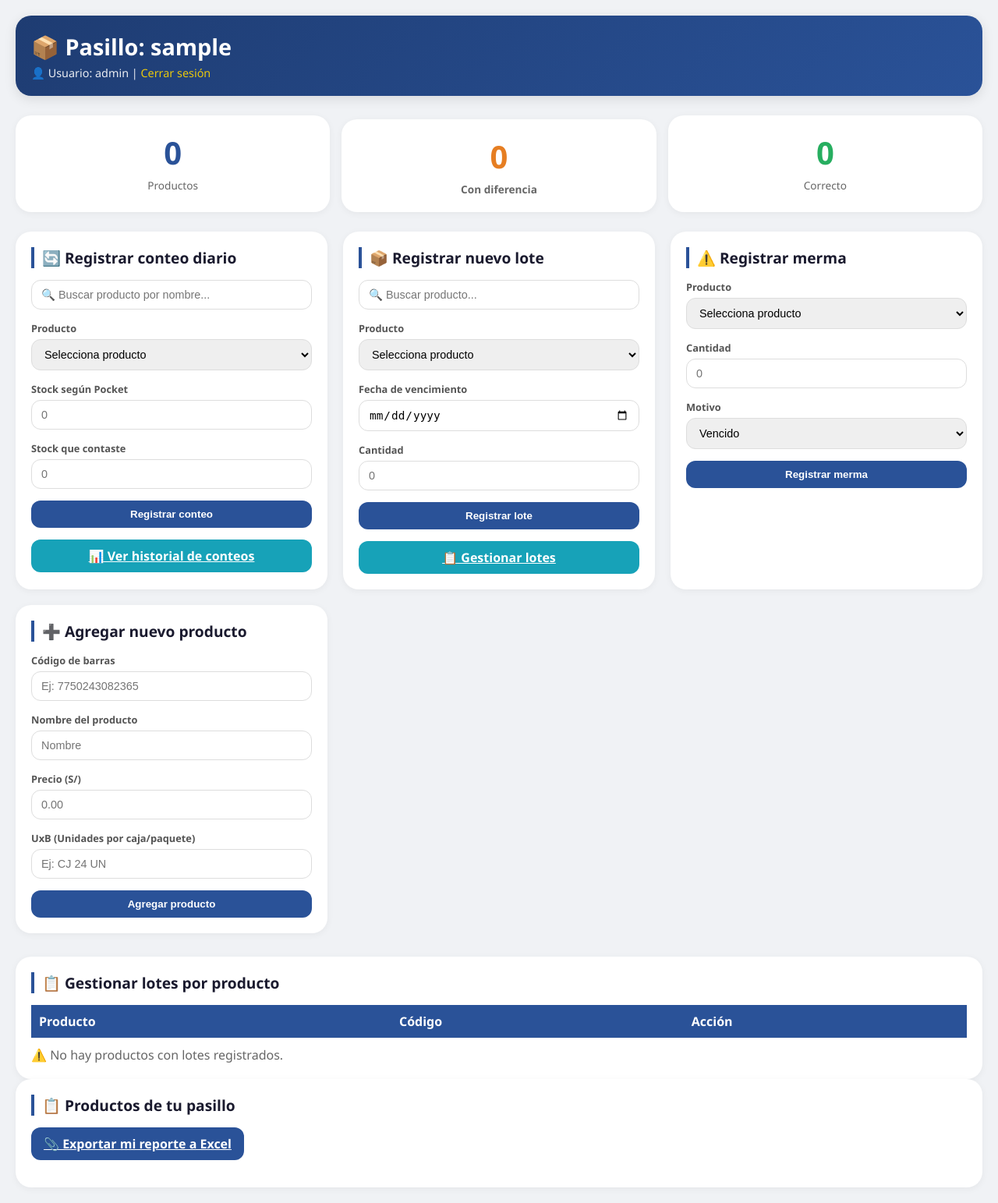
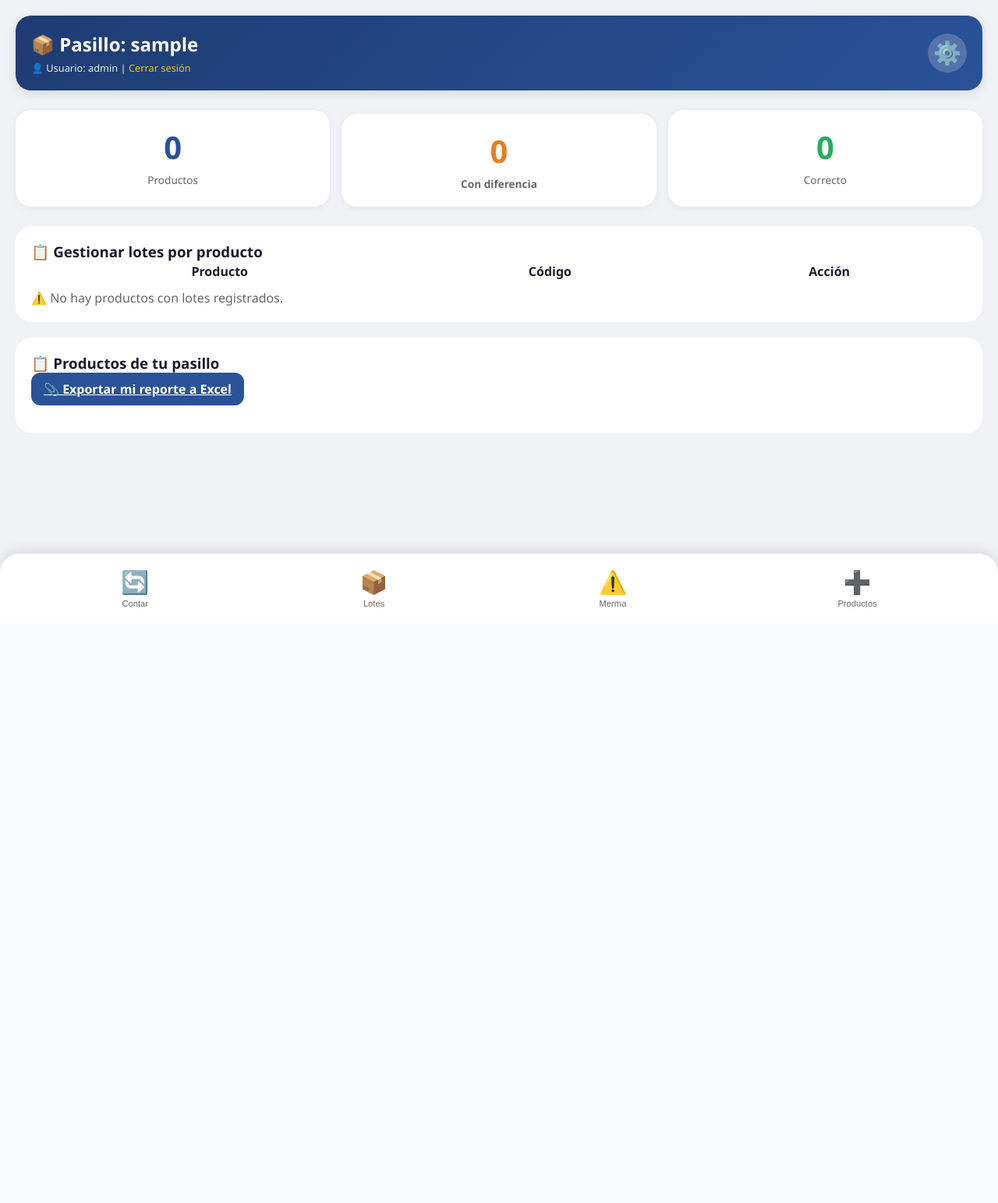
Before and after one commit to Danielblin/control-mass, a Flask app: page /user_pasillo in a window 1280 px wide. Shown: the whole page at 78% size. After the commit the page ends 778 px from the top, so only its background shows below. Run offline with Flask 3, Linux system fonts and the light colour scheme; a user stored in the database is signed in; data comes from the database, SQL or seed files in the repository; lists and menus that the app fills with data are empty.

Commit message:
Diseño con menú inferior y modales

```diff
--- a/templates/user_pasillo.html
+++ b/templates/user_pasillo.html
@@ -15,10 +15,11 @@
             font-family: 'Segoe UI', Tahoma, Geneva, Verdana, sans-serif;
             background: #f0f2f5;
             padding: 20px;
+            padding-bottom: 80px; /* Espacio para el menú inferior */
             color: #1a1a2e;
         }
 
-        /* Header */
+        /* Header con botón de ajustes */
         .header {
             background: linear-gradient(135deg, #1e3c72 0%, #2a5298 100%);
             color: white;
@@ -26,21 +27,43 @@
             border-radius: 20px;
             margin-bottom: 25px;
             box-shadow: 0 4px 15px rgba(0,0,0,0.1);
+            display: flex;
+            justify-content: space-between;
+            align-items: center;
         }
 
         .header h1 {
-            font-size: 1.8rem;
+            font-size: 1.5rem;
             margin-bottom: 5px;
         }
 
         .header p {
             opacity: 0.9;
-            font-size: 0.9rem;
+            font-size: 0.8rem;
         }
 
         .header a {
             color: #ffd700;
             text-decoration: none;
+        }
+
+        .settings-btn {
+            background: rgba(255,255,255,0.2);
+            border: none;
+            font-size: 1.8rem;
+            cursor: pointer;
+            padding: 10px;
+            border-radius: 50%;
+            width: 50px;
+            height: 50px;
+            display: flex;
+            align-items: center;
+            justify-content: center;
+            transition: background 0.2s;
+        }
+
+        .settings-btn:hover {
+            background: rgba(255,255,255,0.3);
         }
 
         /* Tarjetas de estadísticas */
@@ -58,6 +81,7 @@
             text-align: center;
             box-shadow: 0 2px 10px rgba(0,0,0,0.05);
             transition: transform 0.2s;
+            cursor: pointer;
         }
 
         .stat-card:hover {
@@ -97,91 +121,6 @@
         .alert ul {
             margin-left: 20px;
             color: #856404;
-        }
-
-        /* Grid de formularios */
-        .form-grid {
-            display: grid;
-            grid-template-columns: repeat(auto-fit, minmax(350px, 1fr));
-            gap: 20px;
-            margin-bottom: 30px;
-        }
-
-        .card {
-            background: white;
-            padding: 20px;
-            border-radius: 20px;
-            box-shadow: 0 2px 10px rgba(0,0,0,0.05);
-            transition: box-shadow 0.2s;
-        }
-
-        .card:hover {
-            box-shadow: 0 5px 20px rgba(0,0,0,0.1);
-        }
-
-        .card h3 {
-            margin-bottom: 15px;
-            font-size: 1.2rem;
-            border-left: 4px solid #2a5298;
-            padding-left: 10px;
-        }
-
-        .form-group {
-            margin-bottom: 15px;
-        }
-
-        label {
-            display: block;
-            font-size: 0.8rem;
-            font-weight: 600;
-            margin-bottom: 5px;
-            color: #555;
-        }
-
-        input, select {
-            width: 100%;
-            padding: 10px 12px;
-            border: 1px solid #ddd;
-            border-radius: 12px;
-            font-size: 0.9rem;
-            transition: border 0.2s;
-        }
-
-        input:focus, select:focus {
-            outline: none;
-            border-color: #2a5298;
-        }
-
-        .btn {
-            padding: 10px 16px;
-            border: none;
-            border-radius: 12px;
-            cursor: pointer;
-            font-weight: 600;
-            transition: background 0.2s, transform 0.1s;
-            display: inline-block;
-            text-align: center;
-        }
-
-        .btn-primary { background: #2a5298; color: white; }
-        .btn-primary:hover { background: #1e3c72; }
-
-        .btn-info { background: #17a2b8; color: white; }
-        .btn-info:hover { background: #138496; }
-
-        .btn-warning { background: #f39c12; color: white; }
-        .btn-warning:hover { background: #e67e22; }
-
-        .btn-danger { background: #e74c3c; color: white; }
-        .btn-danger:hover { background: #c0392b; }
-
-        .btn-sm {
-            padding: 5px 12px;
-            font-size: 0.8rem;
-        }
-
-        .search-box {
-            margin-bottom: 15px;
         }
 
         /* Lista de productos estilo tarjeta */
@@ -251,58 +190,164 @@
             gap: 8px;
         }
 
-        /* Tablas responsivas */
-        .table-responsive {
-            overflow-x: auto;
+        .btn {
+            padding: 10px 16px;
+            border: none;
+            border-radius: 12px;
+            cursor: pointer;
+            font-weight: 600;
+            transition: background 0.2s, transform 0.1s;
+            display: inline-block;
+            text-align: center;
         }
 
-        table {
-            width: 100%;
-            border-collapse: collapse;
+        .btn-primary { background: #2a5298; color: white; }
+        .btn-primary:hover { background: #1e3c72; }
+
+        .btn-danger { background: #e74c3c; color: white; }
+        .btn-danger:hover { background: #c0392b; }
+
+        .btn-sm { padding: 5px 12px; font-size: 0.8rem; }
+
+        /* Menú inferior fijo */
+        .bottom-menu {
+            position: fixed;
+            bottom: 0;
+            left: 0;
+            right: 0;
+            background: white;
+            display: flex;
+            justify-content: space-around;
+            padding: 12px 20px;
+            box-shadow: 0 -4px 15px rgba(0,0,0,0.1);
+            border-radius: 25px 25px 0 0;
+            z-index: 100;
         }
 
-        th, td {
-            padding: 10px;
-            text-align: left;
-            border-bottom: 1px solid #eee;
+        .menu-item {
+            display: flex;
+            flex-direction: column;
+            align-items: center;
+            background: none;
+            border: none;
+            cursor: pointer;
+            padding: 8px 12px;
+            border-radius: 12px;
+            transition: background 0.2s;
         }
 
-        th {
-            background: #2a5298;
-            color: white;
+        .menu-item:hover {
+            background: #f0f2f5;
+        }
+
+        .menu-icon {
+            font-size: 1.8rem;
+        }
+
+        .menu-label {
+            font-size: 0.7rem;
+            margin-top: 4px;
+            color: #666;
+        }
+
+        .menu-item.active .menu-label {
+            color: #2a5298;
+            font-weight: bold;
+        }
+
+        /* Modal */
+        .modal {
+            display: none;
+            position: fixed;
+            top: 0;
+            left: 0;
+            right: 0;
+            bottom: 0;
+            background: rgba(0,0,0,0.5);
+            z-index: 200;
+            justify-content: center;
+            align-items: center;
+            padding: 20px;
+        }
+
+        .modal-content {
+            background: white;
+            border-radius: 28px;
+            padding: 24px;
+            max-width: 500px;
+            width: 100%;
+            max-height: 90vh;
+            overflow-y: auto;
+            position: relative;
+        }
+
+        .modal-header {
+            display: flex;
+            justify-content: space-between;
+            align-items: center;
+            margin-bottom: 20px;
+        }
+
+        .modal-header h3 {
+            font-size: 1.3rem;
+            border-left: 4px solid #2a5298;
+            padding-left: 10px;
+        }
+
+        .close-modal {
+            background: none;
+            border: none;
+            font-size: 1.8rem;
+            cursor: pointer;
+            color: #666;
+        }
+
+        .form-group {
+            margin-bottom: 15px;
+        }
+
+        label {
+            display: block;
+            font-size: 0.8rem;
+            font-weight: 600;
+            margin-bottom: 5px;
+            color: #555;
+        }
+
+        input, select {
+            width: 100%;
+            padding: 10px 12px;
+            border: 1px solid #ddd;
+            border-radius: 12px;
+            font-size: 0.9rem;
+        }
+
+        input:focus, select:focus {
+            outline: none;
+            border-color: #2a5298;
+        }
+
+        .search-box {
+            margin-bottom: 15px;
         }
 
         /* Responsive */
         @media (max-width: 768px) {
-            body { padding: 12px; }
-            .form-grid { grid-template-columns: 1fr; }
+            body { padding: 12px; padding-bottom: 80px; }
             .producto-card { flex-direction: column; align-items: flex-start; gap: 10px; }
             .producto-acciones { width: 100%; justify-content: flex-end; }
+            .stat-number { font-size: 1.8rem; }
         }
     </style>
-    <script>
-        function filtrarProductos() {
-            let input = document.getElementById('buscador').value.toLowerCase();
-            let items = document.getElementsByClassName('producto-select');
-            for (let i = 0; i < items.length; i++) {
-                let texto = items[i].textContent.toLowerCase();
-                items[i].style.display = texto.includes(input) ? '' : 'none';
-            }
-        }
-        function filtrarProductosLotes() {
-            let input = document.getElementById('buscadorLotes').value.toLowerCase();
-            let items = document.getElementsByClassName('producto-lote');
-            for (let i = 0; i < items.length; i++) {
-                let texto = items[i].textContent.toLowerCase();
-                items[i].style.display = texto.includes(input) ? '' : 'none';
-            }
-        }
-    </script>
 </head>
 <body>
+    <!-- Header con ajustes -->
     <div class="header">
+        <div>
             <h1>📦 Pasillo: {{ pasillo }}</h1>
-        <p>👤 Usuario: {{ usuario }} | <a href="/logout">Cerrar sesión</a></p>
+            <p>👤 Usuario: {{ usuario }} | <a href="/logout" style="color:#ffd700;">Cerrar sesión</a></p>
+        </div>
+        <button class="settings-btn" onclick="alert('⚙️ Ajustes en desarrollo')">⚙️</button>
     </div>
 
     <!-- Estadísticas -->
@@ -329,13 +374,93 @@
     </div>
     {% endif %}
 
-    <!-- Formularios en grid -->
-    <div class="form-grid">
-        <!-- Registrar conteo -->
-        <div class="card">
+    <!-- Gestión de lotes -->
+    <div id="gestion-lotes" class="card" style="background:white; padding:20px; border-radius:20px; margin-bottom:20px;">
+        <h3>📋 Gestionar lotes por producto</h3>
+        <div class="table-responsive">
+            <table style="width:100%">
+                <thead>
+                    <tr><th>Producto</th><th>Código</th><th>Acción</th></tr>
+                </thead>
+                <tbody>
+                    {% for p in productos_con_lotes %}
+                    <tr>
+                        <td>{{ p[1] }}</td>
+                        <td><span class="codigo-barras">{{ p[0] }}</span></td>
+                        <td><a href="/gestionar_lotes/{{ p[0] }}" class="btn btn-primary btn-sm">📦 Gestionar lotes</a></td>
+                    </tr>
+                    {% endfor %}
+                </tbody>
+            </table>
+        </div>
+        {% if productos_con_lotes|length == 0 %}
+        <p style="margin-top:10px; color:#666;">⚠️ No hay productos con lotes registrados.</p>
+        {% endif %}
+    </div>
+
+    <!-- Lista de productos -->
+    <div class="card" style="background:white; padding:20px; border-radius:20px;">
+        <h3>📋 Productos de tu pasillo</h3>
+        <div style="margin-bottom:15px;">
+            <a href="/exportar_excel" class="btn btn-primary">📎 Exportar mi reporte a Excel</a>
+        </div>
+        <div class="productos-grid">
+            {% for p in productos %}
+            <div class="producto-card">
+                <div class="producto-info">
+                    <div class="producto-nombre">{{ p[1] }}</div>
+                    <div class="producto-detalle">
+                        <span>💰 S/ {{ p[2] }}</span>
+                        <span>📦 {{ p[3] if p[3] else 'No registrado' }}</span>
+                        <span>🎯 <span class="stock-actual">{{ p[4] }} unidades</span></span>
+                    </div>
+                    <div class="diferencia
+                        {% if p[5] < 0 %}negativa
+                        {% elif p[5] > 0 %}positiva
+                        {% else %}cero{% endif %}">
+                        {% if p[5] < 0 %}
+                            🔻 {{ p[5] }} (faltante)
+                        {% elif p[5] > 0 %}
+                            🔺 +{{ p[5] }} (sobrante)
+                        {% else %}
+                            ✅ 0 (correcto)
+                        {% endif %}
+                    </div>
+                </div>
+                <div class="producto-acciones">
+                    <a href="/eliminar_producto/{{ p[0] }}" class="btn btn-danger btn-sm" onclick="return confirm('¿Eliminar este producto y todos sus registros?')">🗑️ Eliminar</a>
+                </div>
+            </div>
+            {% endfor %}
+        </div>
+    </div>
+
+    <!-- Menú inferior -->
+    <div class="bottom-menu">
+        <button class="menu-item" onclick="abrirModal('conteo')">
+            <div class="menu-icon">🔄</div>
+            <div class="menu-label">Contar</div>
+        </button>
+        <button class="menu-item" onclick="abrirModal('lote')">
+            <div class="menu-icon">📦</div>
+            <div class="menu-label">Lotes</div>
+        </button>
+        <button class="menu-item" onclick="abrirModal('merma')">
+            <div class="menu-icon">⚠️</div>
+            <div class="menu-label">Merma</div>
+        </button>
+        <button class="menu-item" onclick="abrirModal('producto')">
+            <div class="menu-icon">➕</div>
+            <div class="menu-label">Productos</div>
+        </button>
+    </div>
+
+    <!-- MODAL: Registrar conteo -->
+    <div id="modal-conteo" class="modal">
+        <div class="modal-content">
+            <div class="modal-header">
                 <h3>🔄 Registrar conteo diario</h3>
-            <div class="search-box">
-                <input type="text" id="buscador" onkeyup="filtrarProductos()" placeholder="🔍 Buscar producto por nombre...">
+                <button class="close-modal" onclick="cerrarModal('conteo')">✖</button>
             </div>
             <form method="POST" action="/registrar_conteo">
                 <div class="form-group">
@@ -343,7 +468,7 @@
                     <select name="codigo" required>
                         <option value="">Selecciona producto</option>
                         {% for p in productos %}
-                        <option class="producto-select" value="{{ p[0] }}">{{ p[1] }} ({{ p[0] }})</option>
+                        <option value="{{ p[0] }}">{{ p[1] }} ({{ p[0] }})</option>
                         {% endfor %}
                     </select>
                 </div>
@@ -358,15 +483,17 @@
                 <button type="submit" class="btn btn-primary" style="width:100%">Registrar conteo</button>
             </form>
             <div style="margin-top:15px; text-align:center;">
-                <a href="/ver_conteos" class="btn btn-info" style="width:100%">📊 Ver historial de conteos</a>
+                <a href="/ver_conteos" class="btn btn-info" style="background:#17a2b8; color:white; padding:10px; border-radius:12px; text-decoration:none;">📊 Ver historial de conteos</a>
+            </div>
         </div>
     </div>
 
-        <!-- Registrar lote -->
-        <div class="card">
+    <!-- MODAL: Registrar lote -->
+    <div id="modal-lote" class="modal">
+        <div class="modal-content">
+            <div class="modal-header">
                 <h3>📦 Registrar nuevo lote</h3>
-            <div class="search-box">
-                <input type="text" id="buscadorLotes" onkeyup="filtrarProductosLotes()" placeholder="🔍 Buscar producto...">
+                <button class="close-modal" onclick="cerrarModal('lote')">✖</button>
             </div>
             <form method="POST" action="/registrar_lote">
                 <div class="form-group">
@@ -374,7 +501,7 @@
                     <select name="codigo" required>
                         <option value="">Selecciona producto</option>
                         {% for p in productos %}
-                        <option class="producto-lote" value="{{ p[0] }}">{{ p[1] }} ({{ p[0] }})</option>
+                        <option value="{{ p[0] }}">{{ p[1] }} ({{ p[0] }})</option>
                         {% endfor %}
                     </select>
                 </div>
@@ -388,14 +515,16 @@
                 </div>
                 <button type="submit" class="btn btn-primary" style="width:100%">Registrar lote</button>
             </form>
-            <div style="margin-top:15px; text-align:center;">
-                <a href="#gestion-lotes" class="btn btn-info" style="width:100%">📋 Gestionar lotes</a>
         </div>
     </div>
 
-        <!-- Registrar merma -->
-        <div class="card">
+    <!-- MODAL: Registrar merma -->
+    <div id="modal-merma" class="modal">
+        <div class="modal-content">
+            <div class="modal-header">
                 <h3>⚠️ Registrar merma</h3>
+                <button class="close-modal" onclick="cerrarModal('merma')">✖</button>
+            </div>
             <form method="POST" action="/registrar_merma">
                 <div class="form-group">
                     <label>Producto</label>
@@ -421,10 +550,15 @@
                 <button type="submit" class="btn btn-primary" style="width:100%">Registrar merma</button>
             </form>
         </div>
+    </div>
 
-        <!-- Agregar producto -->
-        <div class="card">
+    <!-- MODAL: Agregar producto -->
+    <div id="modal-producto" class="modal">
+        <div class="modal-content">
+            <div class="modal-header">
                 <h3>➕ Agregar nuevo producto</h3>
+                <button class="close-modal" onclick="cerrarModal('producto')">✖</button>
+            </div>
             <form method="POST" action="/agregar_producto">
                 <div class="form-group">
                     <label>Código de barras</label>
@@ -448,66 +582,19 @@
         </div>
     </div>
 
-    <!-- Gestión de lotes -->
-    <div id="gestion-lotes" class="card">
-        <h3>📋 Gestionar lotes por producto</h3>
-        <div class="table-responsive">
-            <table style="width:100%">
-                <thead>
-                    <tr><th>Producto</th><th>Código</th><th>Acción</th></tr>
-                </thead>
-                <tbody>
-                    {% for p in productos_con_lotes %}
-                    <tr>
-                        <td>{{ p[1] }}</td>
-                        <td><span class="codigo-barras">{{ p[0] }}</span></td>
-                        <td><a href="/gestionar_lotes/{{ p[0] }}" class="btn btn-info btn-sm">📦 Gestionar lotes</a></td>
-                    </tr>
-                    {% endfor %}
-                </tbody>
-            </table>
-        </div>
-        {% if productos_con_lotes|length == 0 %}
-        <p style="margin-top:10px; color:#666;">⚠️ No hay productos con lotes registrados.</p>
-        {% endif %}
-    </div>
-
-    <!-- Lista de productos estilo tarjeta -->
-    <div class="card">
-        <h3>📋 Productos de tu pasillo</h3>
-        <div style="margin-bottom:15px;">
-            <a href="/exportar_excel" class="btn btn-primary">📎 Exportar mi reporte a Excel</a>
-        </div>
-        <div class="productos-grid">
-            {% for p in productos %}
-            <div class="producto-card">
-                <div class="producto-info">
-                    <div class="producto-nombre">{{ p[1] }}</div>
-                    <div class="producto-detalle">
-                        <span>📍 <span class="codigo-barras">{{ p[0] }}</span></span>
-                        <span>💰 S/ {{ p[2] }}</span>
-                        <span>📦 {{ p[3] if p[3] else 'No registrado' }}</span>
-                        <span>🎯 <span class="stock-actual">{{ p[4] }} unidades</span></span>
-                    </div>
-                    <div class="diferencia
-                        {% if p[5] < 0 %}negativa
-                        {% elif p[5] > 0 %}positiva
-                        {% else %}cero{% endif %}">
-                        {% if p[5] < 0 %}
-                            🔻 {{ p[5] }} (faltante)
-                        {% elif p[5] > 0 %}
-                            🔺 +{{ p[5] }} (sobrante)
-                        {% else %}
-                            ✅ 0 (correcto)
-                        {% endif %}
-                    </div>
-                </div>
-                <div class="producto-acciones">
-                    <a href="/eliminar_producto/{{ p[0] }}" class="btn btn-danger btn-sm" onclick="return confirm('¿Eliminar este producto y todos sus registros?')">🗑️ Eliminar</a>
-                </div>
-            </div>
-            {% endfor %}
-        </div>
-    </div>
+    <script>
+        function abrirModal(tipo) {
+            document.getElementById('modal-' + tipo).style.display = 'flex';
+        }
+        function cerrarModal(tipo) {
+            document.getElementById('modal-' + tipo).style.display = 'none';
+        }
+        // Cerrar modal si se hace clic fuera del contenido
+        window.onclick = function(event) {
+            if (event.target.classList.contains('modal')) {
+                event.target.style.display = 'none';
+            }
+        }
+    </script>
 </body>
 </html>
```
Lines whose indentation alone changed are shown as unchanged.
